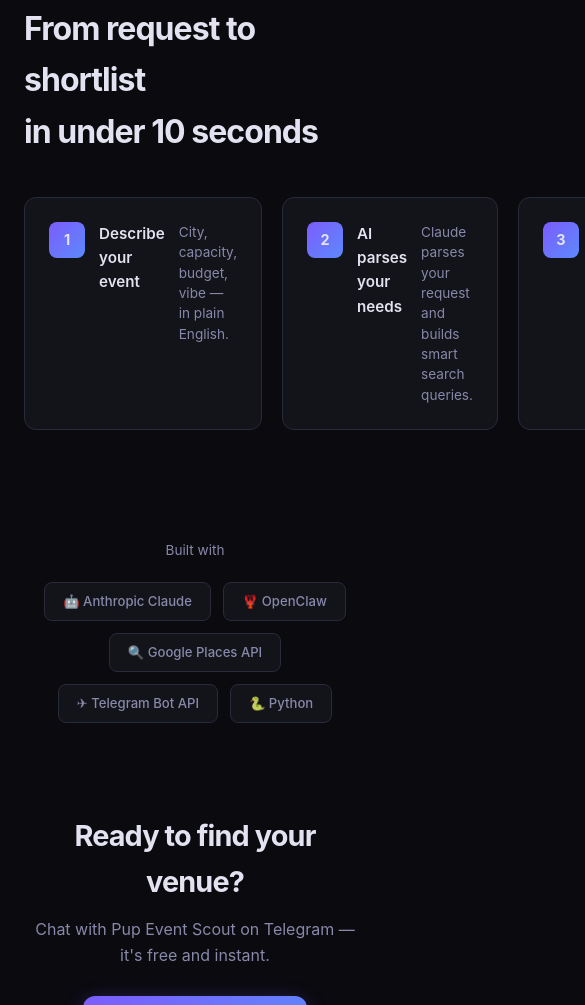
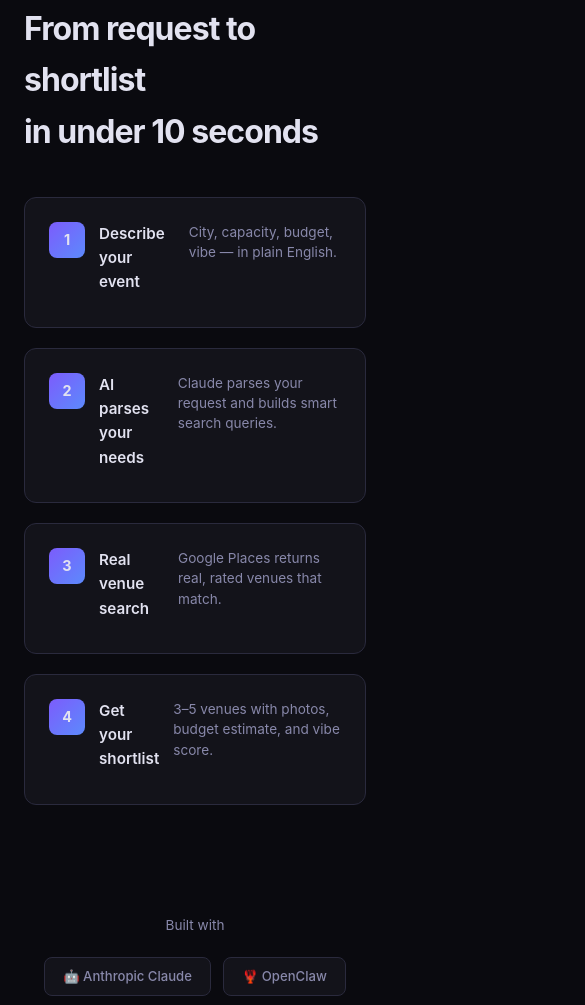
Before and after one commit to straypup-cyber/pup-event-scout, a plain HTML site: page index.html in a window 390 px wide. Shown: the part 1242-2247 px from the top of the page, 585 px wide, since content can reach past the window. Drawn offline with Linux system fonts and the light colour scheme.

Commit message:
ui: fix steps responsive - minmax(300px) forces 1col on mobile, !important override

```diff
--- a/index.html
+++ b/index.html
@@ -233,7 +233,7 @@
 
     @media (max-width: 768px) {
       .steps {
-        grid-template-columns: 1fr;
+        grid-template-columns: 1fr !important;
         gap: 10px;
       }
       .step {
@@ -429,7 +429,7 @@
 
     .steps {
       display: grid;
-      grid-template-columns: repeat(4, 1fr);
+      grid-template-columns: repeat(auto-fit, minmax(300px, 1fr));
       gap: 20px;
     }
 
```
